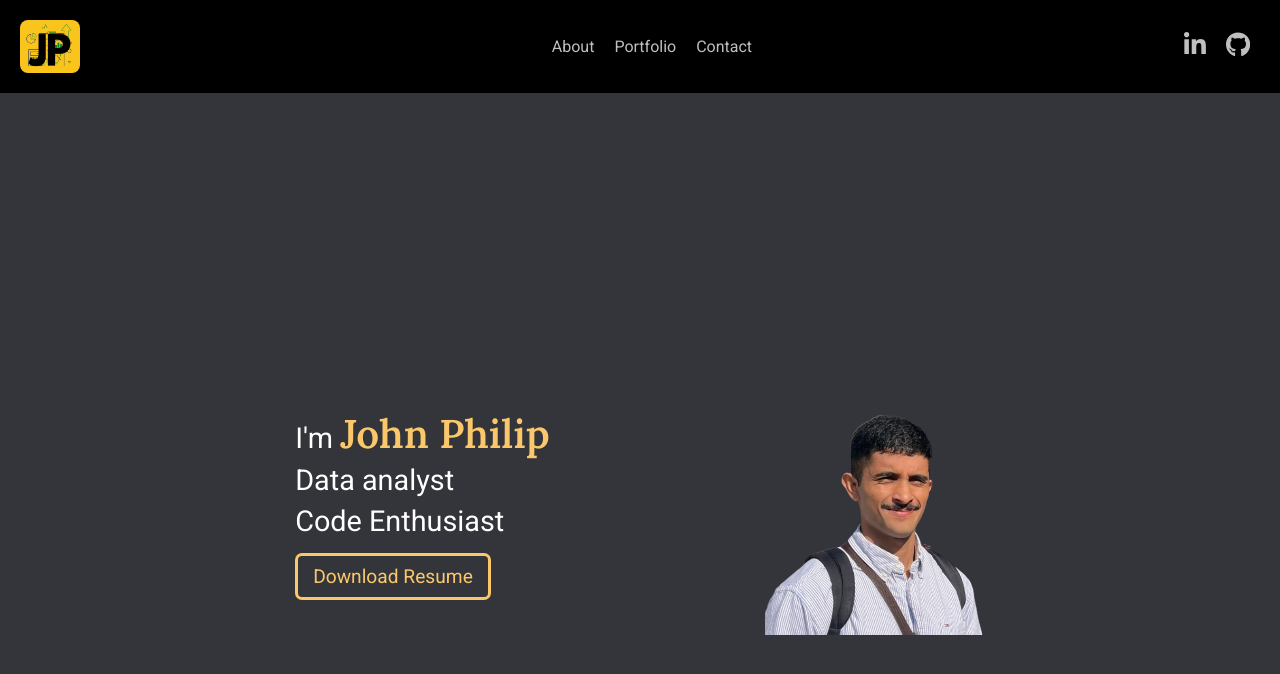
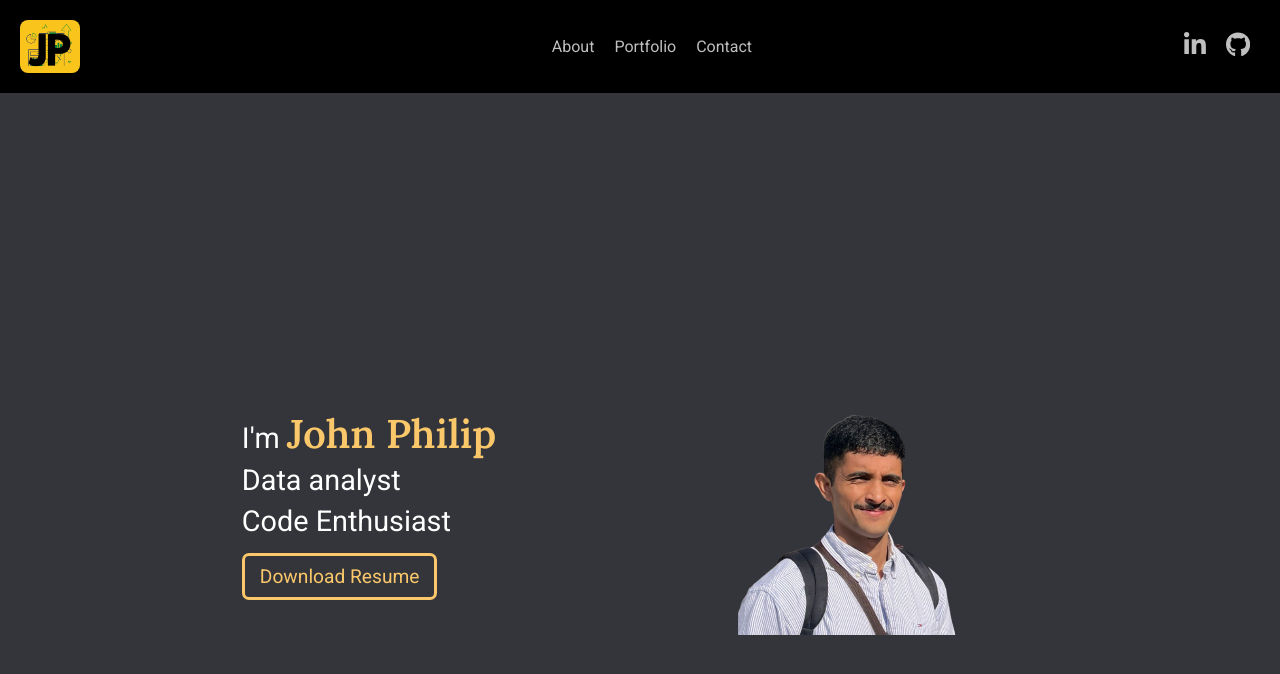
Before and after one commit to thejohnphilip/portfolio, a Next.js app: page / in a window 1280 px wide. Shown: the top 674 px of the page. Built offline with nearby package versions, Linux system fonts and the light colour scheme.

Commit message:
scroll animations

```diff
--- a/styles/intro.scss
+++ b/styles/intro.scss
@@ -21,7 +21,7 @@ section#intro p
     transition: all .3s linear;
     position:relative;
     top:-50px;
-    padding-left:5rem;
+
 
 }
 
```
